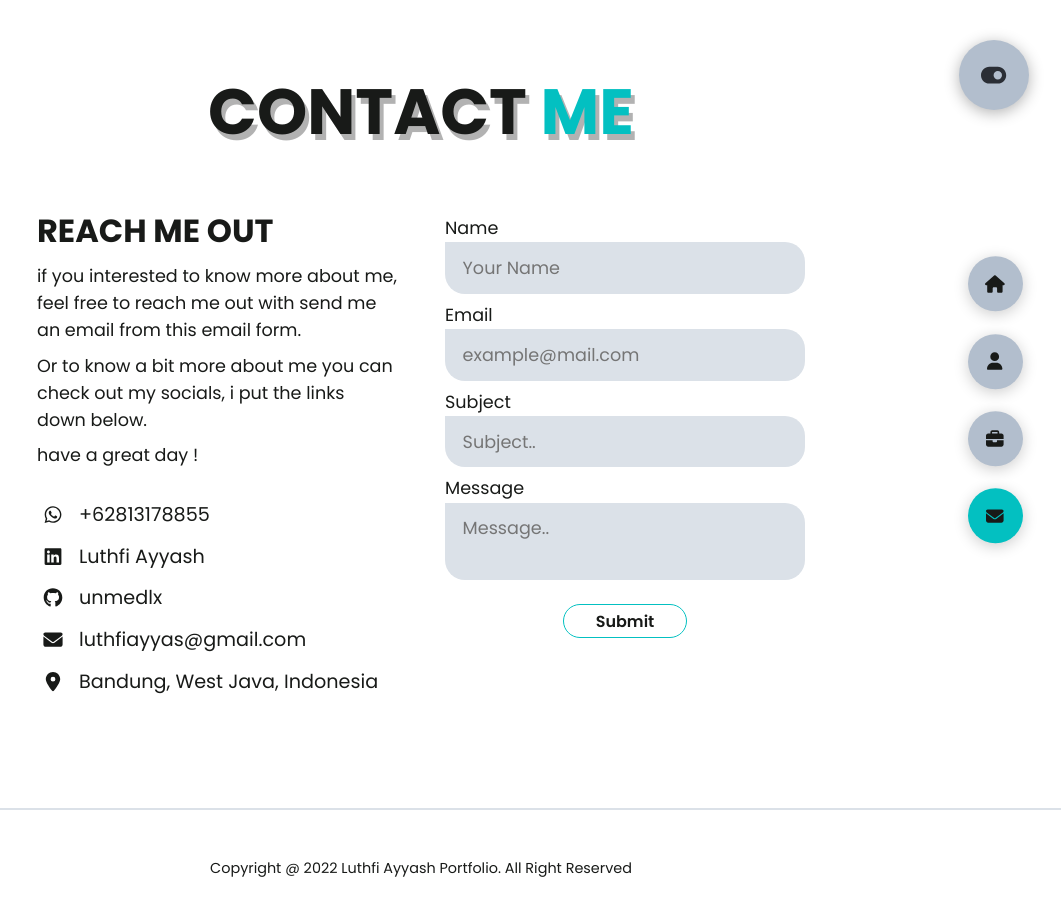
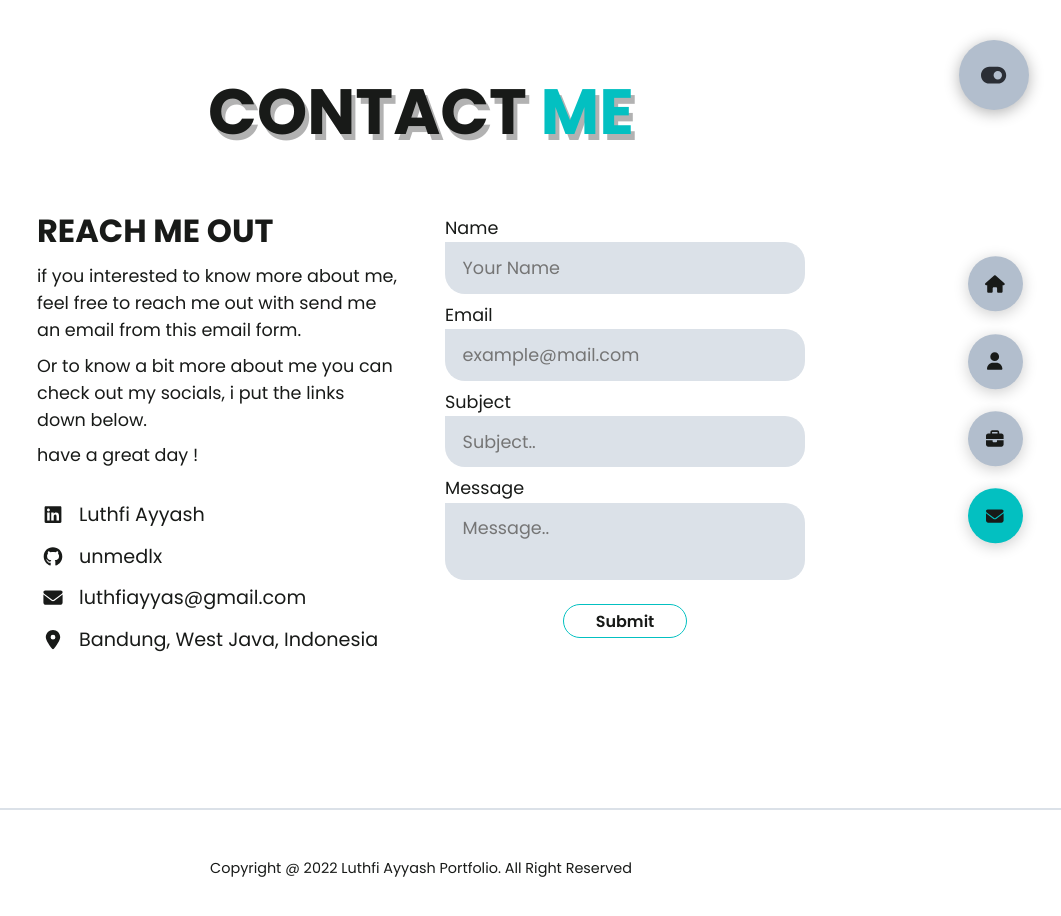
Before and after one commit to unmedlx/website-portfolio-nextjs-minimalism, a Next.js app: page /contactPage in a window 1280 px wide. Shown: the top 916 px of the page, without its empty margins (219-1280 px from the left). Built offline with nearby package versions, Linux system fonts and the light colour scheme.

Commit message:
Remove Number

```diff
--- a/src/pages/contactPage.tsx
+++ b/src/pages/contactPage.tsx
@@ -91,10 +91,10 @@ const contactPage = () => {
               <p>have a great day !</p>
             </div>
             <div className={styles.socials}>
-              <a href="https://wa.me/6281312788552" target={'_blank'} className={styles.socialItem}>
+              {/* <a href="https://wa.me/6281312788552" target={'_blank'} className={styles.socialItem}>
                 <FontAwesomeIcon icon={faWhatsapp} />
                 <span>+62813178855</span>
-              </a>
+              </a> */}
               <a
                 href="https://www.linkedin.com/in/luthfi-ayyash-45535020b/"
                 target="_blank"
--- a/src/styles/Contact.module.scss
+++ b/src/styles/Contact.module.scss
@@ -1,23 +1,4 @@
-@import "./breakpoints";
-
-// .sent,
-// .error {
-//   background-color: whitesmoke;
-//   padding: 0.5rem;
-//   border-radius: 10px;
-//   position: absolute;
-//   bottom: 0%;
-//   left: 50%;
-//   transform: translate(-50%, -50%);
-// }
-// .error {
-//   color: red;
-//   text-align: center;
-// }
-// .sent {
-//   color: lightgreen;
-//   text-align: center;
-// }
+@import './breakpoints';
 
 .contactContainer {
   display: grid;
@@ -28,9 +9,6 @@
     gap: 1rem;
   }
 
-  .contactText {
-    // width: 50%;
-  }
   .socials {
     margin: 1.5rem 0;
     display: flex;
```
